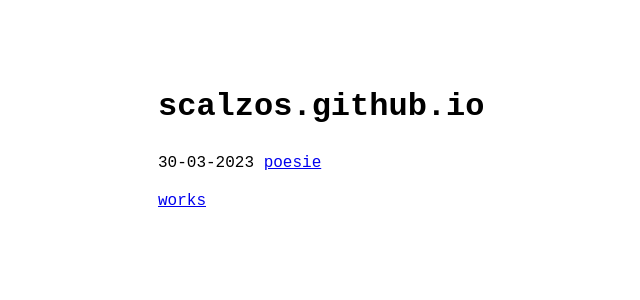
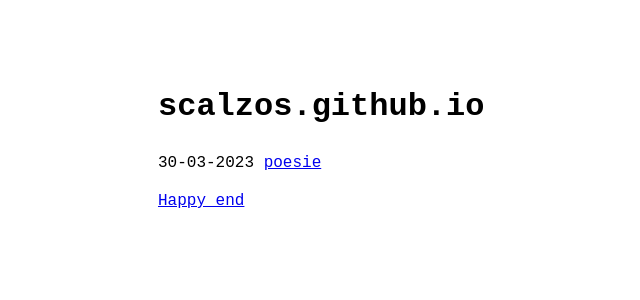
Before and after one commit to scalzos/scalzos.github.io, a Jekyll site: the page built from index.md, in a window 1280 px wide. Shown: the top 300 px of the page, without its empty margins (162-802 px from the left). Built offline with Jekyll 4.4.1, drawn with Linux system fonts in a browser that asks for light colours.

Commit message:
Update menu.yml

```diff
--- a/_data/menu.yml
+++ b/_data/menu.yml
@@ -8,12 +8,12 @@ entries:
       show_more: true
       show_more_text:
       show_more_url: archive.html
-  - title: works
-    url: pages/page
+  - title: Happy end
+    url: pages/happy end
 
         #  - title: posts by category
         #    post_list:
-        #      category: poesia
+        #      category: 1111
         #      show_more: true
         #      show_more_text: See more posts...
         #      show_more_url: example2-archive.html
@@ -23,7 +23,7 @@ entries:
         #
         #  - title: another list
         #    entries:
-        #      - title: with subitems
+        #      - title: sweet night
         #        entries:
         #          - title: with subsubitems
         #          - title: example page
```
